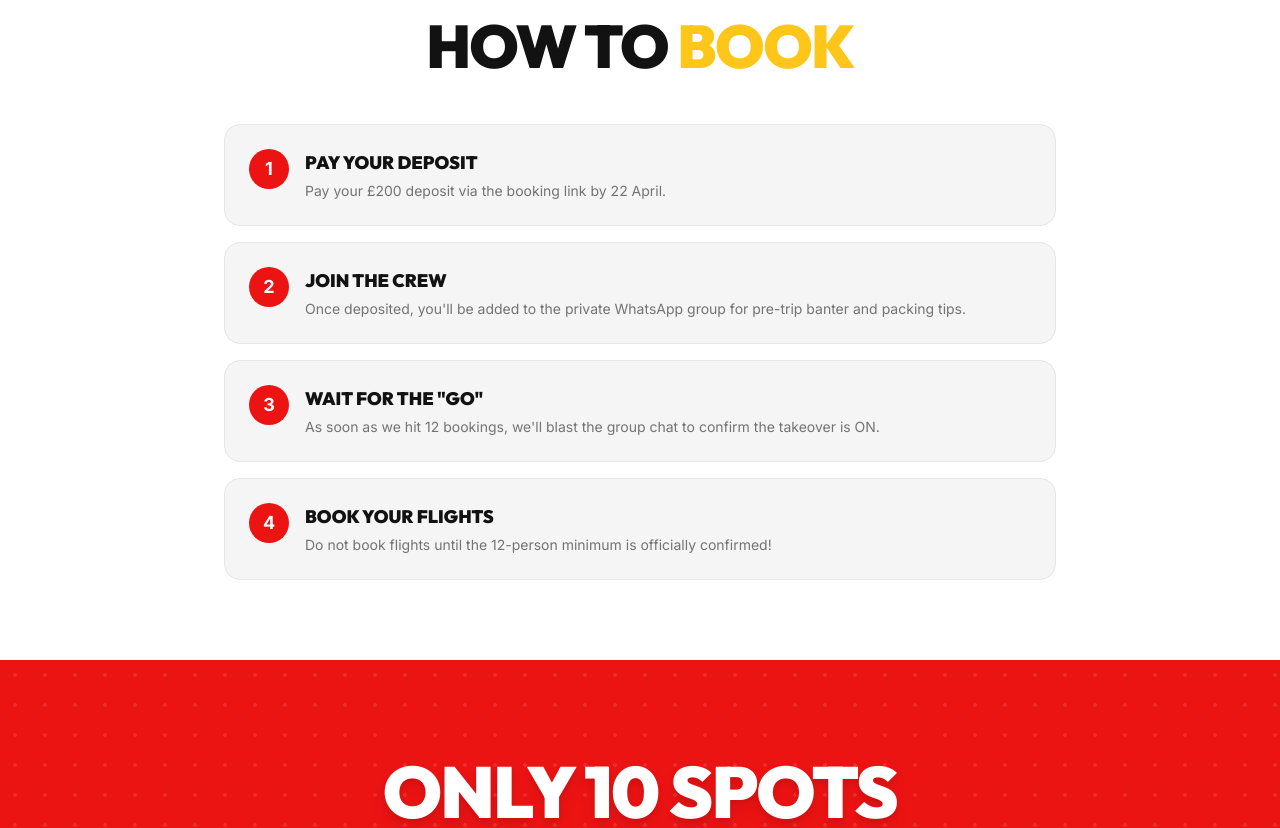
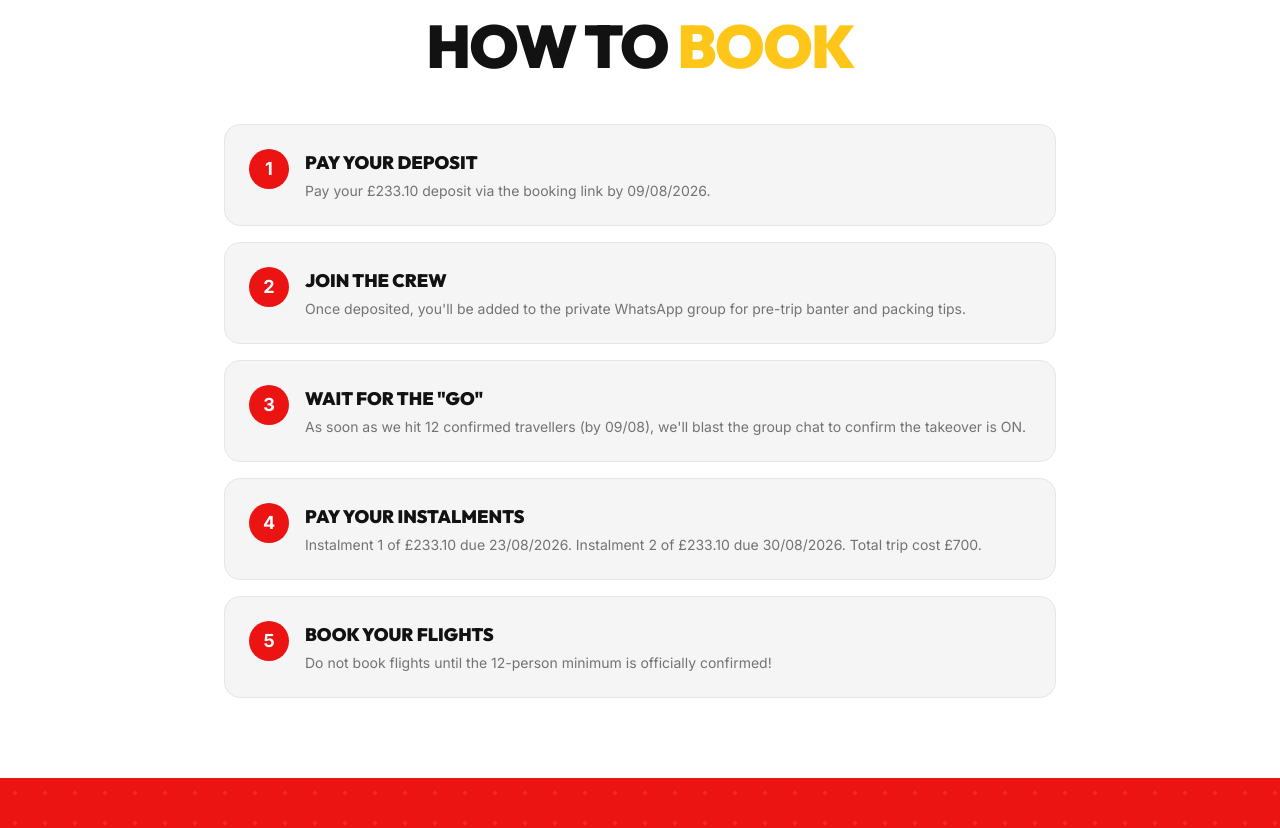
Before and after one commit to CFSiteDesign/will-gee-landing, a React (Vite) app: page / in a window 1280 px wide. Shown: the part 6180-7008 px from the top of the page. Built offline with nearby package versions, Linux system fonts and the light colour scheme; the HTML template or start-up script is replaced by a standard one.

Commit message:
Changes
Co-authored-by: CFSiteDesign <254830542+CFSiteDesign@users.noreply.github.com>

```diff
--- a/src/pages/Index.tsx
+++ b/src/pages/Index.tsx
@@ -330,10 +330,11 @@ export default function Index() {
           </div>
           <div className="space-y-4">
             {[
-              { step: '1', title: 'Pay Your Deposit', desc: 'Pay your £200 deposit via the booking link by 22 April.' },
+              { step: '1', title: 'Pay Your Deposit', desc: 'Pay your £233.10 deposit via the booking link by 09/08/2026.' },
               { step: '2', title: 'Join the Crew', desc: "Once deposited, you'll be added to the private WhatsApp group for pre-trip banter and packing tips." },
-              { step: '3', title: 'Wait for the "GO"', desc: 'As soon as we hit 12 bookings, we\'ll blast the group chat to confirm the takeover is ON.' },
-              { step: '4', title: 'Book Your Flights', desc: 'Do not book flights until the 12-person minimum is officially confirmed!' },
+              { step: '3', title: 'Wait for the "GO"', desc: 'As soon as we hit 12 confirmed travellers (by 09/08), we\'ll blast the group chat to confirm the takeover is ON.' },
+              { step: '4', title: 'Pay Your Instalments', desc: 'Instalment 1 of £233.10 due 23/08/2026. Instalment 2 of £233.10 due 30/08/2026. Total trip cost £700.' },
+              { step: '5', title: 'Book Your Flights', desc: 'Do not book flights until the 12-person minimum is officially confirmed!' },
             ].map((s, i) => (
               <div key={i} className="flex items-start gap-4 bg-muted border border-border rounded-2xl p-6">
                 <div className="w-10 h-10 rounded-full bg-brand-red text-primary-foreground flex items-center justify-center font-black text-lg shrink-0">
```
